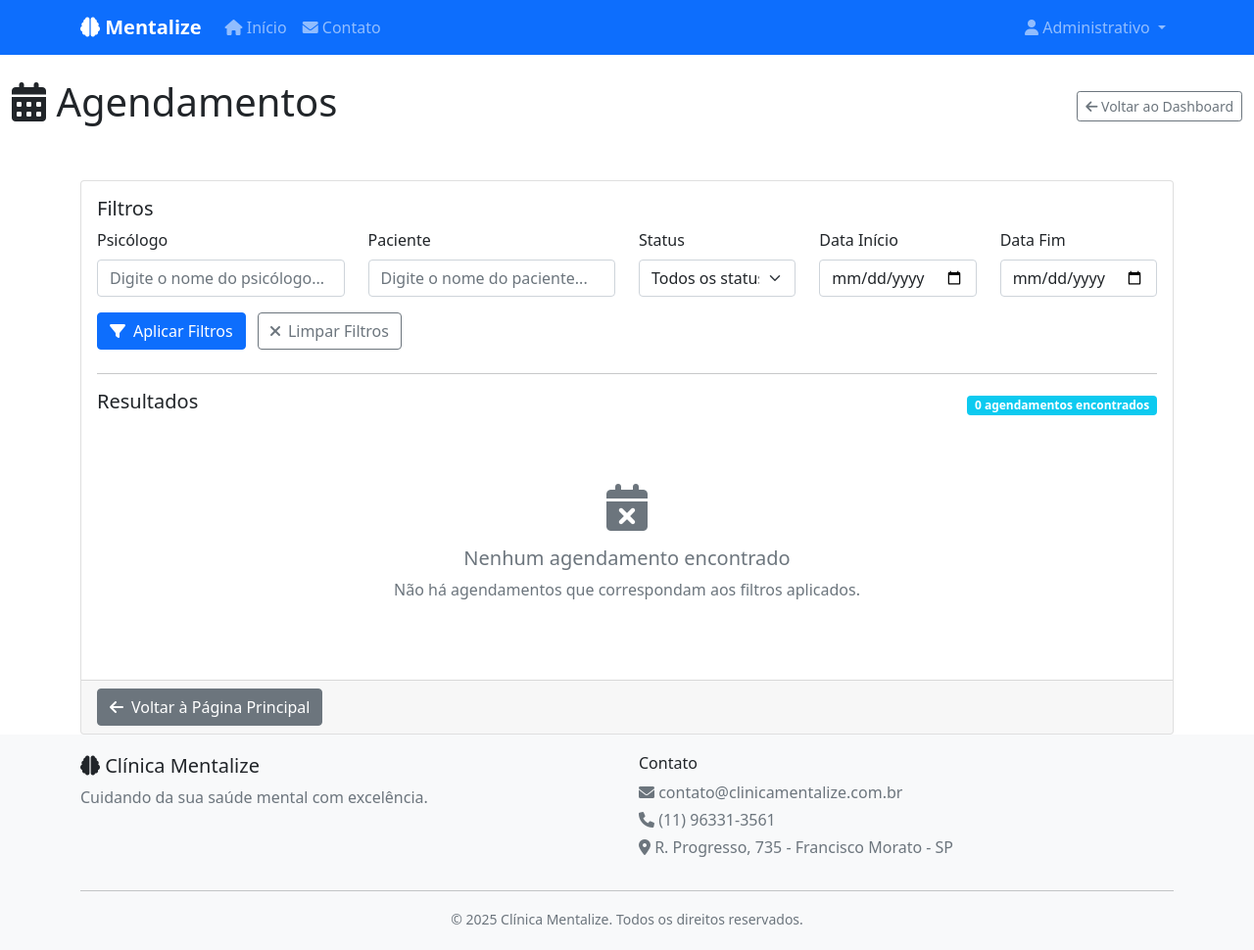
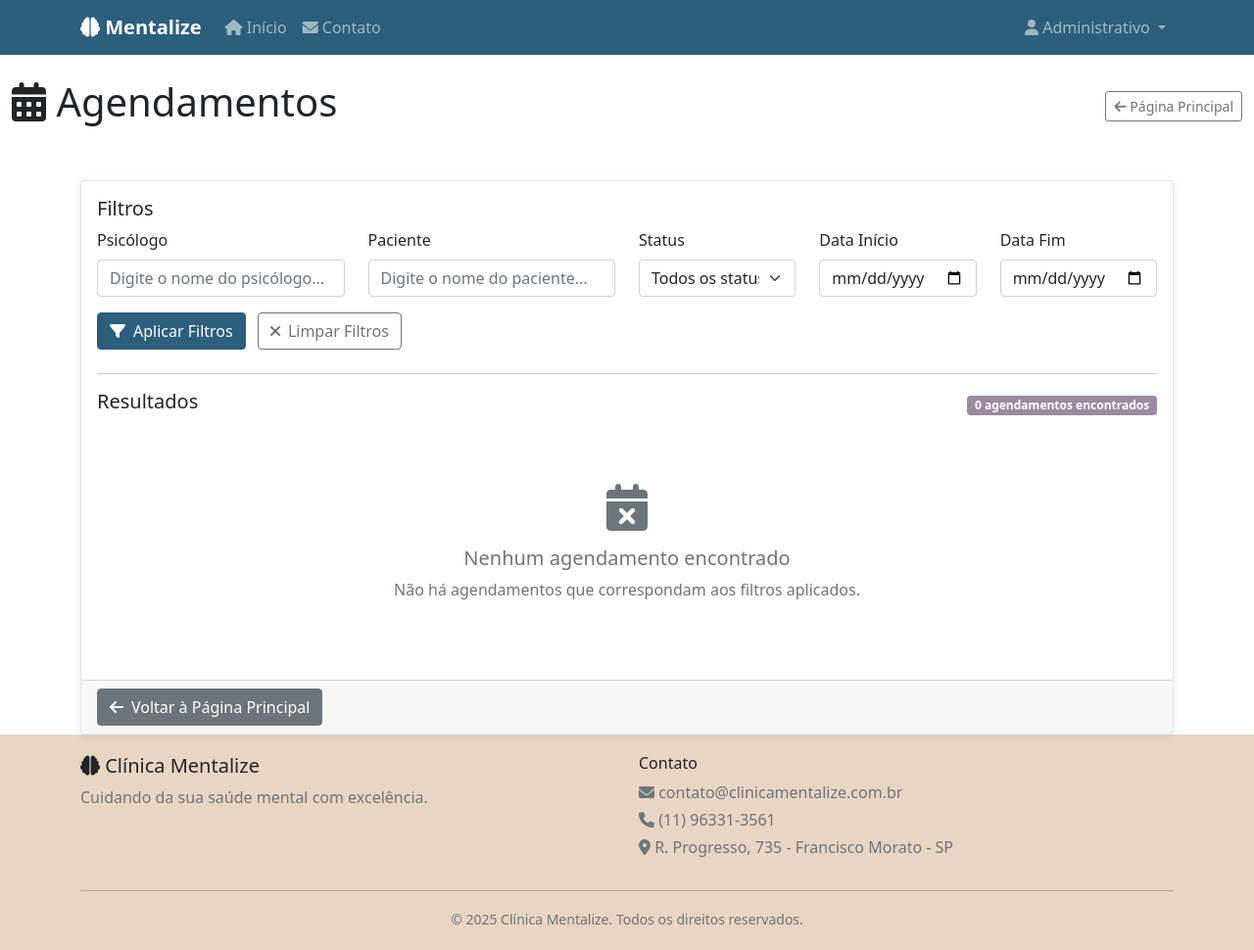
Before and after one commit to natachasiqueira/clinicamentalize, a Flask app: page /admin/agendamentos in a window 1280 px wide. Shown: the whole page at 98% size. Run offline with Flask 3, Linux system fonts and the light colour scheme; a user stored in the database is signed in; data comes from the database, SQL or seed files in the repository; data that the repository does not hold is empty; some libraries are stand-ins or nearby versions.

Commit message:
Novas cores para o front.

```diff
--- a/app/templates/admin/agendamentos.html
+++ b/app/templates/admin/agendamentos.html
@@ -9,7 +9,7 @@
             <div class="d-flex justify-content-between align-items-center mb-4">
                 <h1><i class="fas fa-calendar-alt"></i> Agendamentos</h1>
                 <a href="{{ url_for('admin.dashboard') }}" class="btn btn-outline-secondary btn-sm">
-                    <i class="fas fa-arrow-left"></i> Voltar ao Dashboard
+                    <i class="fas fa-arrow-left"></i> Página Principal
                 </a>
             </div>
         </div>
--- a/app/templates/admin/cadastrar_psicologo.html
+++ b/app/templates/admin/cadastrar_psicologo.html
@@ -9,7 +9,7 @@
             <div class="d-flex justify-content-between align-items-center mb-4">
                 <h1><i class="fas fa-user-plus"></i> Cadastrar Psicólogo</h1>
                 <a href="{{ url_for('admin.dashboard') }}" class="btn btn-outline-secondary btn-sm">
-                    <i class="fas fa-arrow-left"></i> Voltar ao Dashboard
+                    <i class="fas fa-arrow-left"></i> Página Principal
                 </a>
             </div>
         </div>
--- a/app/templates/admin/listar_pacientes.html
+++ b/app/templates/admin/listar_pacientes.html
@@ -9,7 +9,7 @@
             <div class="d-flex justify-content-between align-items-center mb-4">
                 <h1><i class="fas fa-users"></i> Listar Pacientes</h1>
                 <a href="{{ url_for('admin.dashboard') }}" class="btn btn-outline-secondary btn-sm">
-                    <i class="fas fa-arrow-left"></i> Voltar ao Dashboard
+                    <i class="fas fa-arrow-left"></i> Página Principal
                 </a>
             </div>
         </div>
--- a/app/templates/admin/listar_psicologos.html
+++ b/app/templates/admin/listar_psicologos.html
@@ -9,7 +9,7 @@
             <div class="d-flex justify-content-between align-items-center mb-4">
                 <h1><i class="fas fa-user-md"></i> Listar Psicólogos</h1>
                 <a href="{{ url_for('admin.dashboard') }}" class="btn btn-outline-secondary btn-sm">
-                    <i class="fas fa-arrow-left"></i> Voltar ao Dashboard
+                    <i class="fas fa-arrow-left"></i> Página Principal
                 </a>
             </div>
         </div>
--- a/app/templates/admin/perfil.html
+++ b/app/templates/admin/perfil.html
@@ -9,7 +9,7 @@
             <div class="d-flex justify-content-between align-items-center mb-4">
                 <h1><i class="fas fa-user-edit"></i> Meu Perfil</h1>
                 <a href="{{ url_for('admin.dashboard') }}" class="btn btn-outline-secondary btn-sm">
-                    <i class="fas fa-arrow-left"></i> Voltar ao Dashboard
+                    <i class="fas fa-arrow-left"></i> Página Principal
                 </a>
             </div>
         </div>
--- a/app/templates/base.html
+++ b/app/templates/base.html
@@ -11,17 +11,105 @@
     <link rel="stylesheet" href="https://cdnjs.cloudflare.com/ajax/libs/font-awesome/6.0.0/css/all.min.css">
 
     <style>
+        /* Nova Paleta de Cores Profissional */
+        :root {
+            --primary-color: #2C5F7C;      /* Azul Petróleo */
+            --secondary-color: #7A9A8B;    /* Verde Sálvia */
+            --accent-color: #E8D5C4;       /* Bege Quente */
+            --dark-color: #4A5568;         /* Cinza Grafite */
+            --light-color: #FEFEFE;        /* Branco Suave */
+            --success-color: #7A9A8B;      /* Verde Sálvia */
+            --warning-color: #D4A574;      /* Dourado Suave */
+            --danger-color: #C17B5A;       /* Terracota Suave */
+            --info-color: #9B8AA0;         /* Lavanda */
+        }
+
+        /* Sobrescrever cores do Bootstrap */
+        .bg-primary { background-color: var(--primary-color) !important; }
+        .text-primary { color: var(--primary-color) !important; }
+        .btn-primary {
+            background-color: var(--primary-color);
+            border-color: var(--primary-color);
+        }
+        .btn-primary:hover {
+            background-color: #1e4a5f;
+            border-color: #1e4a5f;
+        }
+
+        .bg-success { background-color: var(--success-color) !important; }
+        .text-success { color: var(--success-color) !important; }
+        .btn-success {
+            background-color: var(--success-color);
+            border-color: var(--success-color);
+        }
+        .btn-outline-success {
+            color: var(--success-color);
+            border-color: var(--success-color);
+        }
+        .btn-outline-success:hover {
+            background-color: var(--success-color);
+            border-color: var(--success-color);
+        }
+
+        .bg-warning { background-color: var(--warning-color) !important; }
+        .text-warning { color: var(--warning-color) !important; }
+        .border-left-warning { border-left-color: var(--warning-color) !important; }
+
+        .bg-danger { background-color: var(--danger-color) !important; }
+        .text-danger { color: var(--danger-color) !important; }
+
+        .bg-info { background-color: var(--info-color) !important; }
+        .text-info { color: var(--info-color) !important; }
+        .btn-info {
+            background-color: var(--info-color);
+            border-color: var(--info-color);
+        }
+        .btn-outline-info {
+            color: var(--info-color);
+            border-color: var(--info-color);
+        }
+        .btn-outline-info:hover {
+            background-color: var(--info-color);
+            border-color: var(--info-color);
+        }
+
+        .btn-outline-primary {
+            color: var(--primary-color);
+            border-color: var(--primary-color);
+        }
+        .btn-outline-primary:hover {
+            background-color: var(--primary-color);
+            border-color: var(--primary-color);
+        }
+
         .navbar-brand {
             font-weight: bold;
         }
         .footer {
-            background-color: #f8f9fa;
+            background-color: var(--accent-color);
             padding: 20px 0;
             margin-top: 50px;
         }
         .alert {
             margin-bottom: 0;
         }
+
+        /* Cards com nova paleta */
+        .card {
+            border: 1px solid #e8e8e8;
+            box-shadow: 0 2px 8px rgba(44, 95, 124, 0.1);
+        }
+
+        .card-header {
+            background-color: var(--accent-color);
+            border-bottom: 1px solid #d4d4d4;
+        }
+
+        /* Bordas laterais dos cards */
+        .border-left-primary { border-left: 0.25rem solid var(--primary-color) !important; }
+        .border-left-success { border-left: 0.25rem solid var(--success-color) !important; }
+        .border-left-info { border-left: 0.25rem solid var(--info-color) !important; }
+        .border-left-warning { border-left: 0.25rem solid var(--warning-color) !important; }
     </style>
 </head>
 <body>
```
Also changed, not shown: app/templates/index.html (+17 -2 lines).
